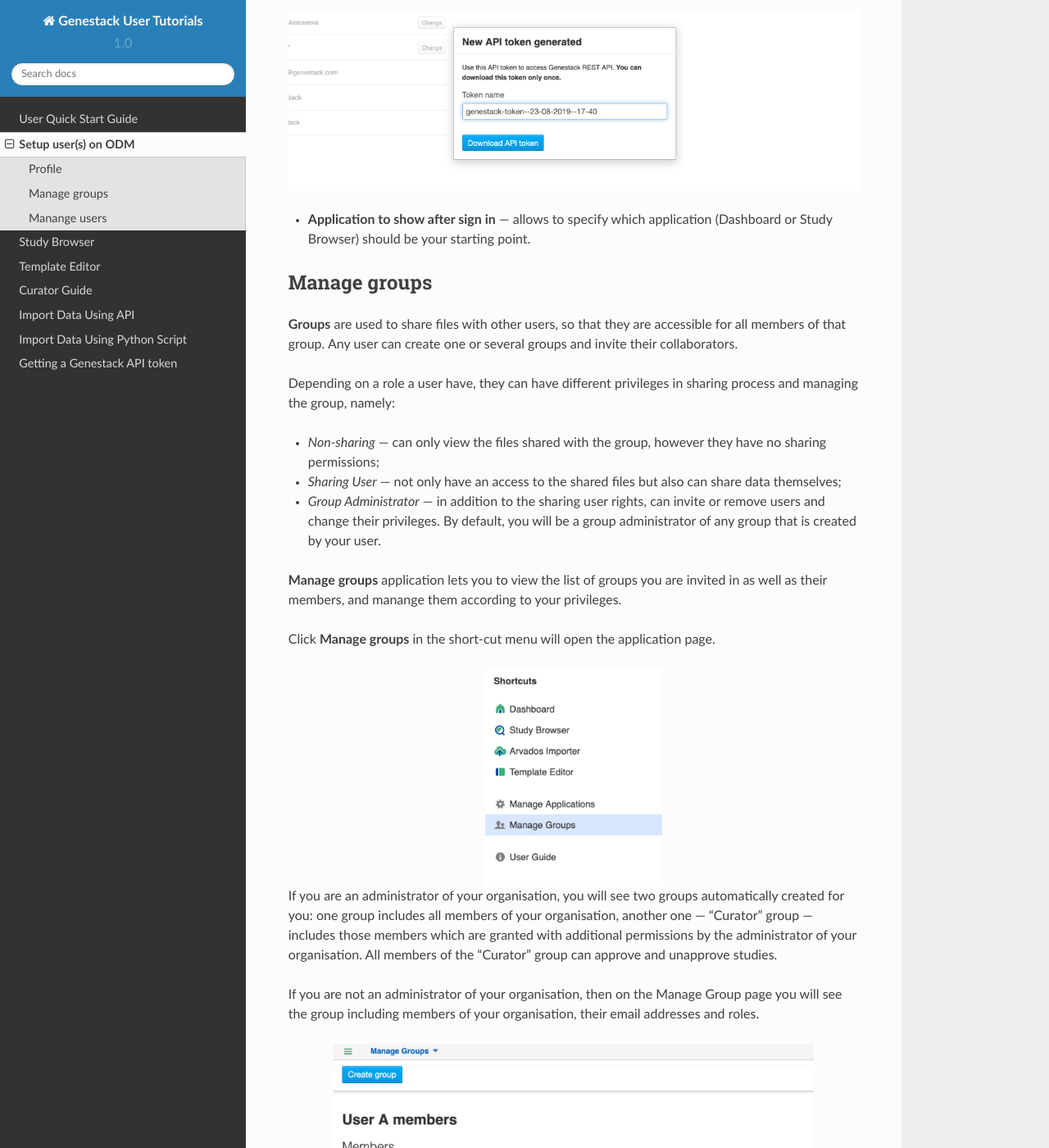
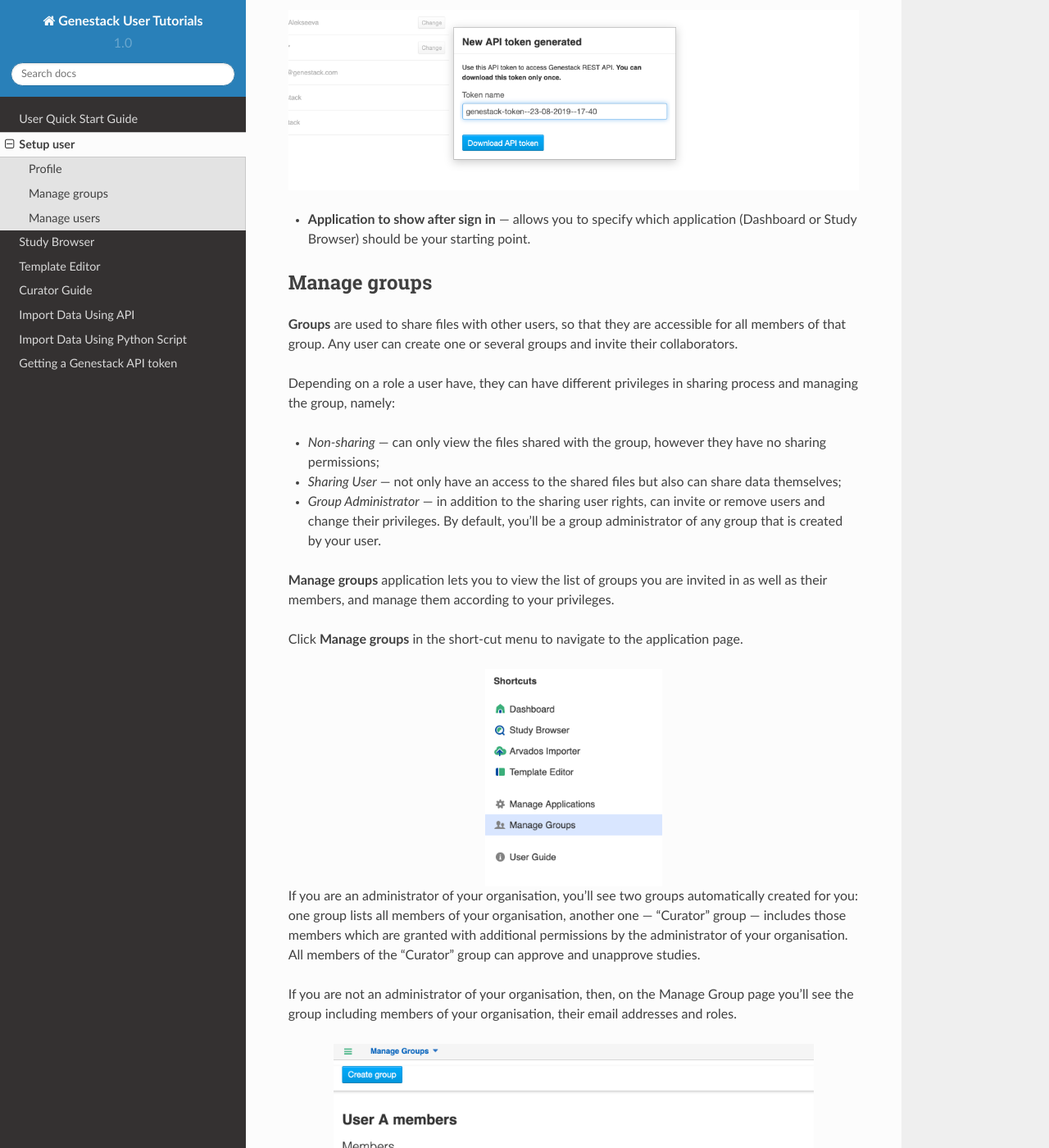
Before and after one commit to genestack/user-guide, a Sphinx documentation site: the page built from source/doc-odm-user-guide/setup.rst, in a window 1280 px wide and 1400 px high, scrolled down 1387 px. Shown: the whole window at 82% size. Built offline with Sphinx 7.4.7 and the Read the Docs theme 2.0.0, drawn with Linux system fonts in a browser that asks for light colours; some of the changed text lies outside the part shown.

Commit message:
setup - minor fixes

```diff
--- a/source/doc-odm-user-guide/setup.rst
+++ b/source/doc-odm-user-guide/setup.rst
@@ -1,12 +1,11 @@
-Setup user(s) on ODM
-####################
+Setup user
+##########
 
 Profile
 *******
 
-Click on your username (your email address) in the upper right corner
-to have access to your profile and sign out of the platform.
-Click **Profile** to explore the profile and change settings of your account if needed.
+To explore and customize your account, click on your username (your email address)
+in the top-right corner of the page and, then, select the menu item **Profile**.
 
 .. image:: images/profile-1.png
 
@@ -19,15 +18,16 @@
 - **Basic information** about your profile, namely *Name*, *Password*, *Email*, *Organization*, *Vendor*.
   You can change your name and password if it is needed.
 
-- **API tokens** allows to create an access-token which allows to use scripts without the need to specify regular
+- **API tokens** section create an access-token which allows to use scripts without the need to specify regular
   credential explicitly. Learn more about how to generate Genestack REST API tokens in the section :ref:`token-label`.
 
-After click on the **Generate new token** button the confirmation email is sent to your email address. Folow the link
-specified in the email to generate API token.
+After you click **Generate new token** the confirmation email is sent to your email address. To generate API token,
+follow the link specified in the email. This redirects you to the **Profile** where you can change token name and
+download it by click **Download API token**.
 
 .. image:: images/token.png
 
-- **Application to show after sign in** — allows to specify which application (Dashboard or Study Browser) should
+- **Application to show after sign in** — allows you to specify which application (Dashboard or Study Browser) should
   be your starting point.
 
 
@@ -43,39 +43,37 @@
 - *Non-sharing* — can only view the files shared with the group, however they have no sharing permissions;
 - *Sharing User* — not only have an access to the shared files but also can share data themselves;
 - *Group Administrator* — in addition to the sharing user rights, can invite or remove users and change their privileges.
-  By default, you will be a group administrator of any group that is created by your user.
+  By default, you'll be a group administrator of any group that is created by your user.
 
-.. Learn more about it in the section "Sharing":
+.. For more information on using groups and sharing files, see the "Sharing" section.
 
 **Manage groups** application lets you to view the list of groups you are invited in as well as their members,
-and manange them according to your privileges.
+and manage them according to your privileges.
 
-Click **Manage groups** in the short-cut menu will open the application page.
+Click **Manage groups** in the short-cut menu to navigate to the application page.
 
 .. image:: images/shortcuts-manage-groups.png
    :scale: 40 %
    :align: center
 
-If you are an administrator of your organisation, you will see two groups automatically created for you:
-one group includes all members of your organisation, another one — "Curator" group — includes those members which are granted with additional
-permissions by the administrator of your organisation. All members of the "Curator" group can approve and unapprove studies.
+If you are an administrator of your organisation, you'll see two groups automatically created for you:
+one group lists all members of your organisation, another one — "Curator" group — includes those members which are
+granted with additional permissions by the administrator of your organisation. All members of the "Curator" group
+can approve and unapprove studies.
 
-
-If you are not an administrator of your organisation, then on the Manage Group page you will see the group including
+If you are not an administrator of your organisation, then, on the Manage Group page you'll see the group including
 members of your organisation, their email addresses and roles.
 
 .. image:: images/manage-groups-members&curator.png
    :scale: 40 %
    :align: center
 
-
-Regardless your role in organisation, if you have no groups yet, you can create a new group by click **Create group**.
-In the appeared pop-up window you can specify a name for the group.
+Regardless your role in organisation, if you have no groups yet, you can create one by click **Create group**.
+In the appeared pop-up window you'll be asked to give the group a name.
 
 .. image:: images/create-group.png
    :scale: 40 %
    :align: center
-
 
 As the new group is created, you can invite other users to join by click on **Add member**.
 You can also delete the created group by click on **Remove group**.
@@ -84,7 +82,7 @@
    :scale: 40 %
    :align: center
 
-Then, you will be prompted for the new member email. If they are in your organisation,
+Then, in the dialog that appears, you'll be prompted for the new member email. If they are in your organisation,
 you could take advantage of autocomplete.
 
 .. image:: images/invite-by-email.png
@@ -99,7 +97,7 @@
    :scale: 40 %
    :align: center
 
-Once you have added a user to the newly created group, you will also
+Once you have added a user to the newly created group, you'll also
 be able to set up their permissions within the group (by default, new members are non-sharing users).
 
 .. image:: images/change-permissions.png
@@ -107,12 +105,11 @@
    :align: center
 
 
+Manage users
+************
 
-Manange users
-*************
-
-Manage Users application allows you not only get an overview of the existing users in your organisation,
-but also create new users. The application is accessible only if you are
+Manage Users application allows you not only to get an overview of the existing users in your organisation,
+but also to create new users. The application is accessible only if you are
 an administrator of your organisation. You can check your role out in the **Profile**.
 
 In order to open the application, you can use the shortcut menu and select **Manage Users**.
```
